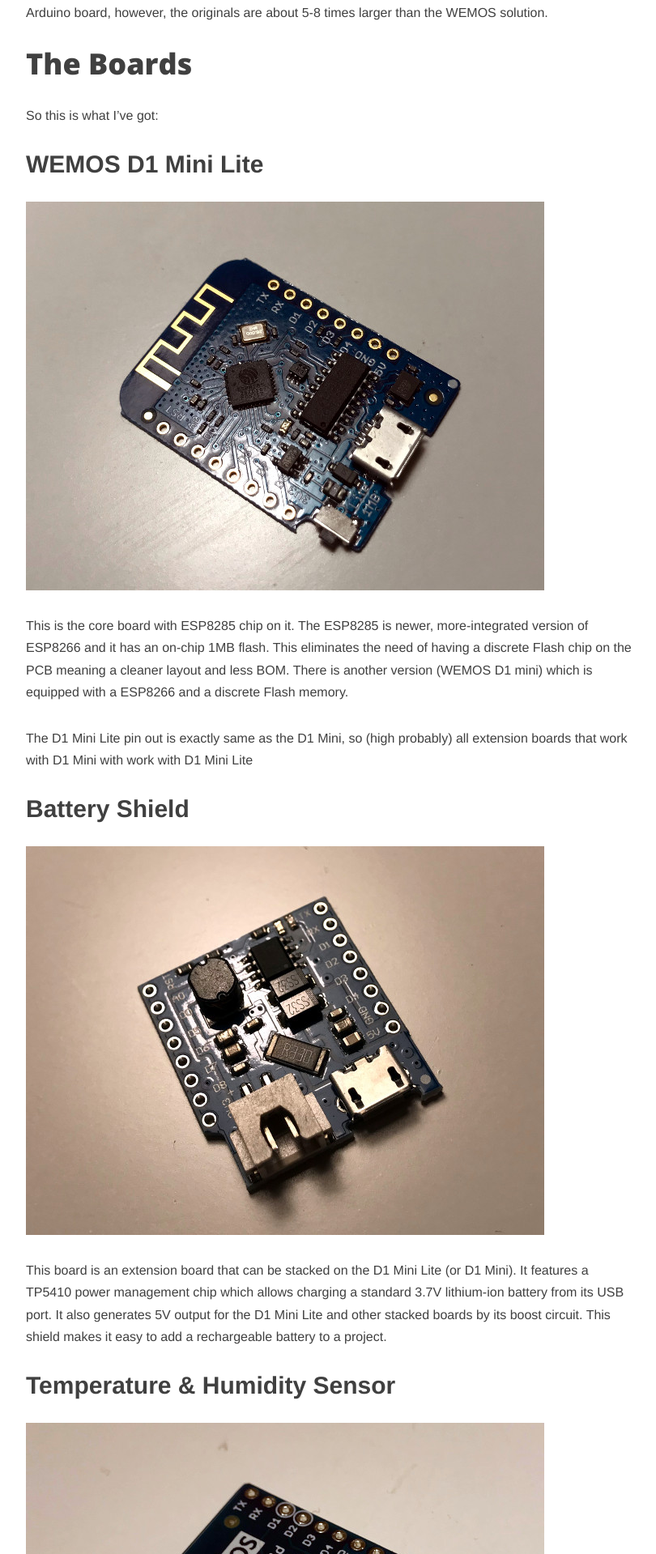
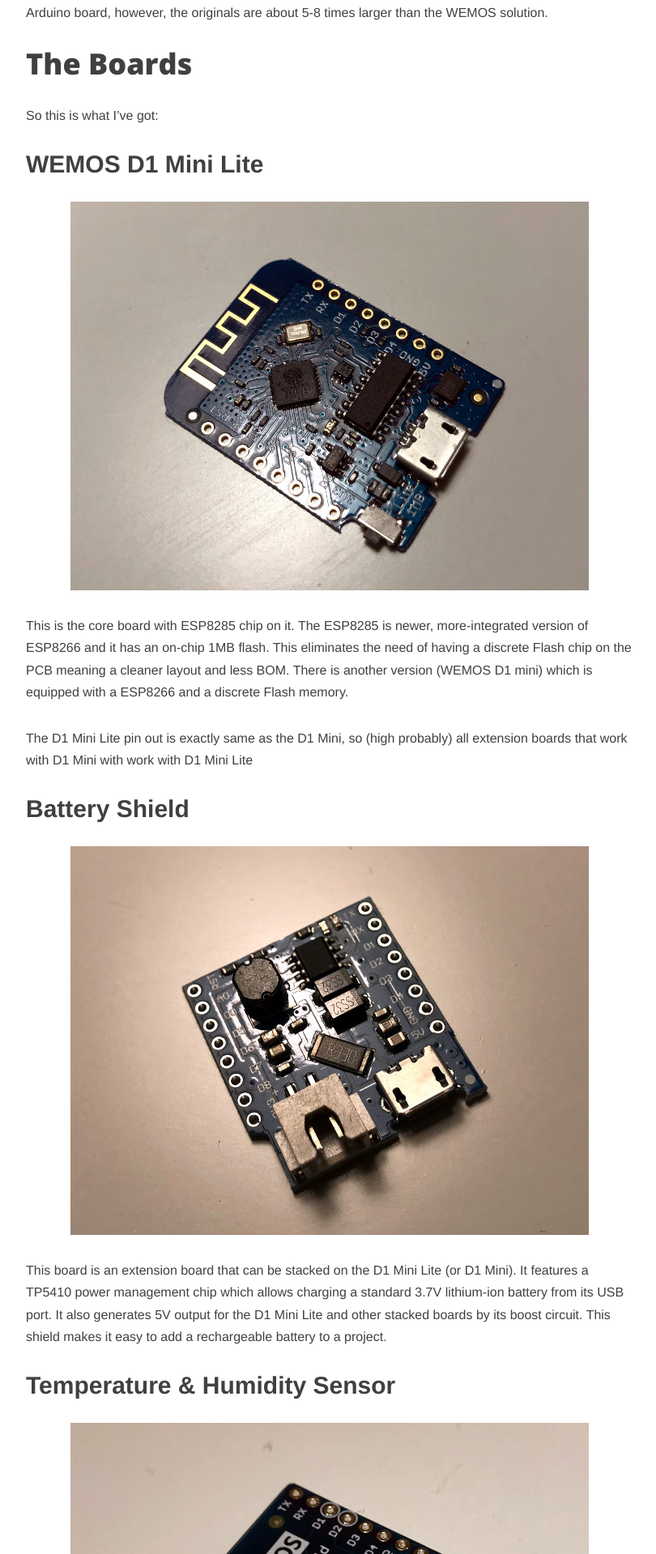
Before and after one commit to liangli2718/liangli2718.github.io, a Jekyll site: the page built from _posts/2017-11-23-wemos-d1-lite-first-impression.md, in a window 1280 px wide. Shown: the part 651-2570 px from the top of the page at 81% size, without its empty margins (233-1043 px from the left). Built offline with Jekyll 4.4.1, drawn with Linux system fonts in a browser that asks for light colours; nearby versions of some CDN libraries; comment, search, counter and statistics services are not loaded.

Commit message:
added one last image of the post, added a post css sheet for centering image

```diff
--- a/_includes/head.html
+++ b/_includes/head.html
@@ -10,7 +10,7 @@
     <link rel="canonical" href="{{ page.url | replace:'index.html','' | prepend: site.baseurl | prepend: site.url }}">
 
     <!-- Icons -->
-  <link rel="shortcut icon" href="img/favicon.ico">
+    <link rel="shortcut icon" href="img/favicon.ico">
 
     <!-- Bootstrap Core CSS -->
     <link rel="stylesheet" href="{{ "/css/bootstrap.min.css" | prepend: site.baseurl }}">
@@ -33,4 +33,6 @@
         <script src="https://oss.maxcdn.com/libs/respond.js/1.4.2/respond.min.js"></script>
     <![endif]-->
 
+    <link rel="stylesheet" href="/css/post-css.css">
+
 </head>
--- a/_posts/2017-11-23-wemos-d1-lite-first-impression.md
+++ b/_posts/2017-11-23-wemos-d1-lite-first-impression.md
@@ -13,50 +13,52 @@
 So this is what I've got:
 
 ## WEMOS D1 Mini Lite
-![D1](/img/2017-11-23/d1-lite.jpg)
+![D1](/img/2017-11-23/d1-lite.jpg){: .center-image}
 
 This is the core board with ESP8285 chip on it. The ESP8285 is newer, more-integrated version of ESP8266 and it has an on-chip 1MB flash. This eliminates the need of having a discrete Flash chip on the PCB meaning a cleaner layout and less BOM. There is another version (WEMOS D1 mini) which is equipped with a ESP8266 and a discrete Flash memory.
 
 The D1 Mini Lite pin out is exactly same as the D1 Mini, so (high probably) all extension boards that work with D1 Mini with work with D1 Mini Lite
 
 ## Battery Shield
-![battery_mgr](/img/2017-11-23/battery-mgr.jpg)
+![battery_mgr](/img/2017-11-23/battery-mgr.jpg){: .center-image}
 
 This board is an extension board that can be stacked on the D1 Mini Lite (or D1 Mini). It features a TP5410 power management chip which allows charging a standard 3.7V lithium-ion battery from its USB port. It also generates 5V output for the D1 Mini Lite and other stacked boards by its boost circuit.
 This shield makes it easy to add a rechargeable battery to a project.
 
 ## Temperature & Humidity Sensor
-![t_h_sensor](/img/2017-11-23/sht-30.jpg)
+![t_h_sensor](/img/2017-11-23/sht-30.jpg){: .center-image}
 
 This extension board has a SHT-30 sensor chip on it which can measure the temperature and humidity with typical accuracies of ±0.3°C and ±3%RH. Nothing special, but just another stackable solution.
 
 ## OLED Shield
-![oled](/img/2017-11-23/oled.jpg)
+![oled](/img/2017-11-23/oled.jpg){: .center-image}
 
 This shield provide a monochromatic 0.66 inch OLED screen with 2 extra push buttons on each side. The 0.66" areas includes 64x48 pixels.
 The OLED is controlled by SSD1306 driver IC and connected via I2C to the core board.
 
 # Final Look and Size Comparison
-![stack](/img/2017-11-23/stack.jpg)
+![stack](/img/2017-11-23/stack.jpg){: .center-image}
 
 The above is the final look of the stack. From bottom to top are the battery shield, D1 Mini Lite core board, SHT-30 sensor and the OLED display. I didn't use the pluggable pin header because they occupy too much vertical space between boards which cancels out the benefit of this tiny stackable solution (also because I simply have too many ESP82xx board... so I don't need to make this one detachable that I can reuse them later.).
 
 In the end, it becomes a full fledged sensor node in a cute cubic form factor. Just look at the image and you know how small it is compared to the original Arduino board or even the ESP8266 core board.
 
-![compare1](/img/2017-11-23/esp8266.jpg)
+![compare1](/img/2017-11-23/esp8266.jpg){: .center-image}
 
-![compare2](/img/2017-11-23/3boards.jpg)
+![compare2](/img/2017-11-23/3boards.jpg){: .center-image}
 
 What is still to be added is a small lithium-ion battery on the bottom and a 3D printed housing which I will do in later post.
 
 # Demo Application
 To test the whole assembly, I used two applications. One is the stock example from [SparkFun OLED breakout](https://github.com/sparkfun/Micro_OLED_Breakout/tree/V_1.0/Libraries/Arduino/examples/MicroOLED_Cube).
 
-![cube](/img/2017-11-23/cubeapp.jpg)
+![cube](/img/2017-11-23/cubeapp.jpg){: .center-image}
 
 The other one is to test both the SHT-30 sensor and the OLED which is from the example of [WEMOS SHT3X library](https://github.com/wemos/WEMOS_SHT3x_Arduino_Library/tree/master/examples/SHT30_OLED_test).
 
 I modified the code a bit to make it work with SparkFun lib.
+
+![full stack](/img/2017-11-23/full.jpg){: .center-image}
 
 # Notes
 When uploading program to the D1 Mini Lite, I noticed that I need to press down the reset button at pretty precise time just before the IDE shows "Uploading..." message otherwise the communication will fail.
--- /dev/null
+++ b/css/post-css.css
@@ -0,0 +1,5 @@
+.center-image
+{
+    margin: 0 auto;
+    display: block;
+}
```
Also changed, not shown: img/2017-11-23/full.jpg (added).
